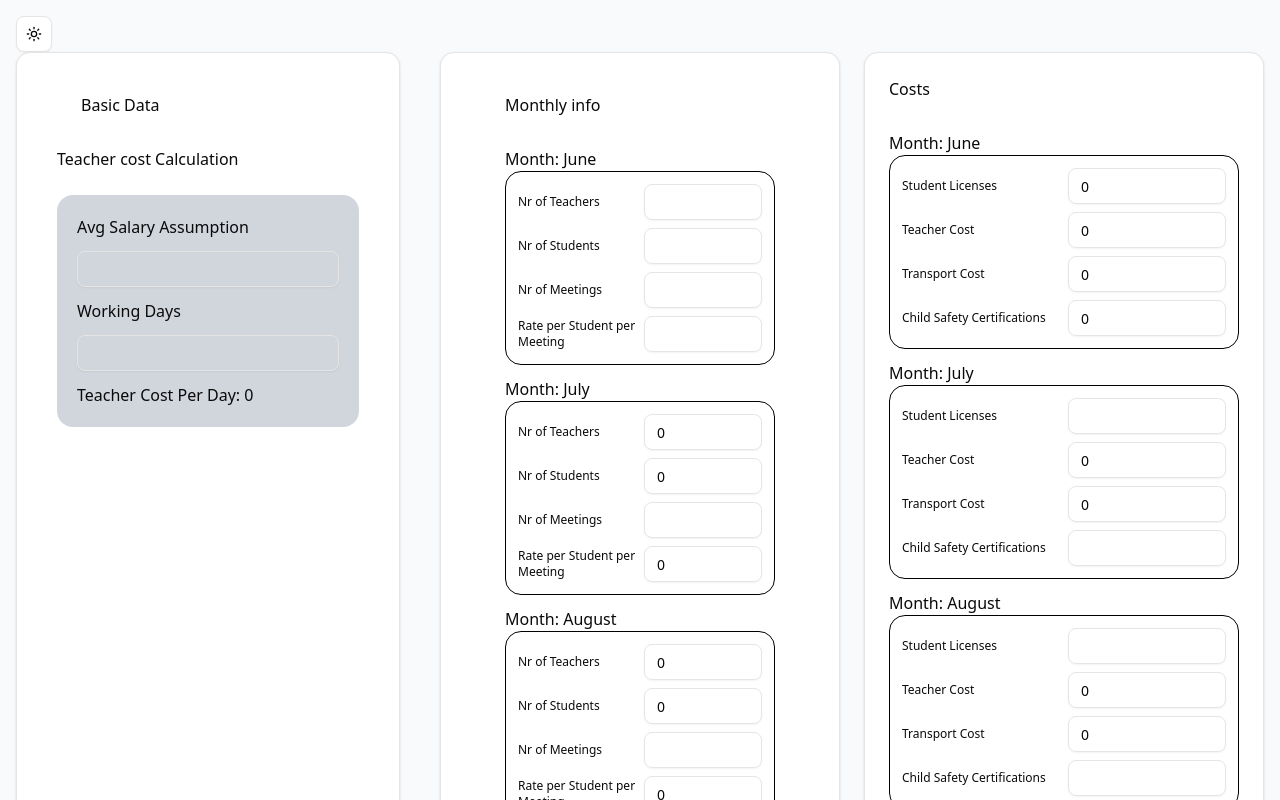
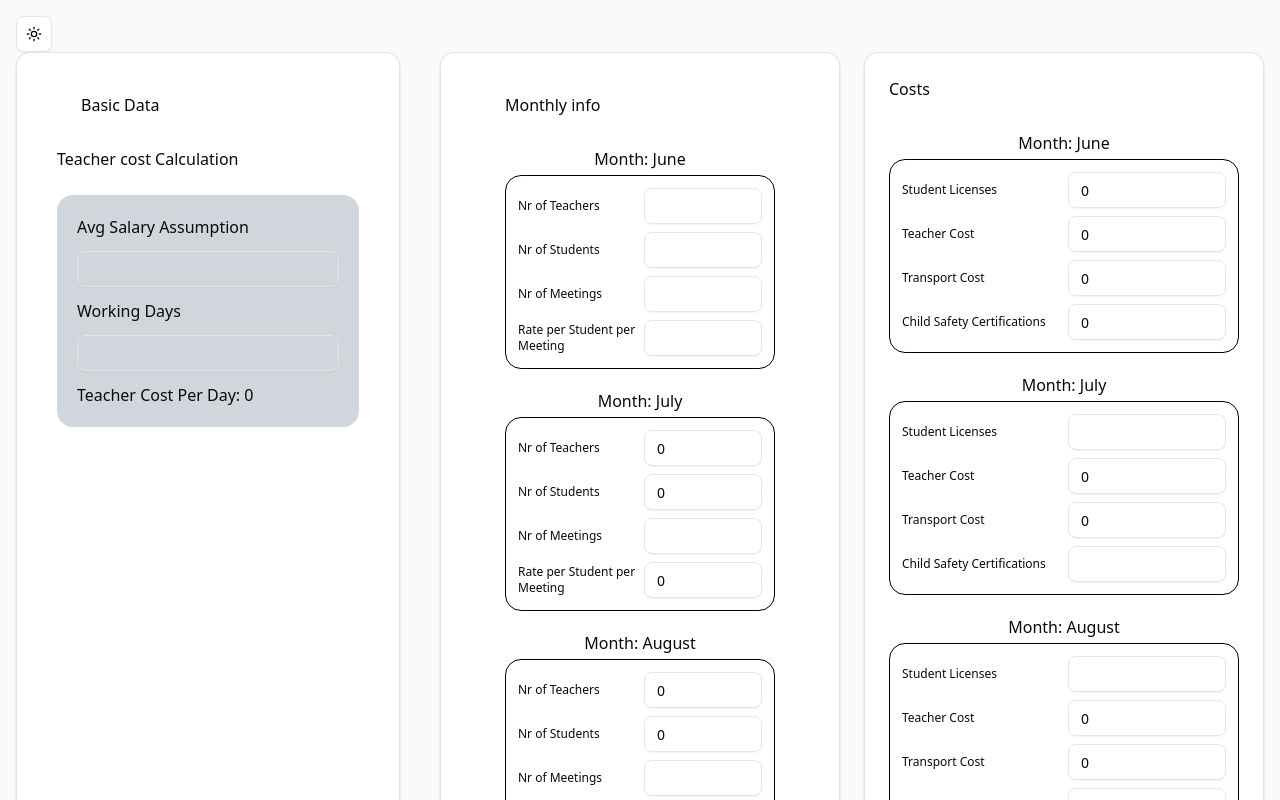
Before and after one commit to mikowhy33/franchise_calc, a Next.js app: page / in a window 1280 px wide. Shown: the top 800 px of the page. Built offline with nearby package versions, Linux system fonts and the light colour scheme.

Commit message:
[fix]- small improvements

```diff
--- a/src/components/homePage.tsx
+++ b/src/components/homePage.tsx
@@ -622,10 +622,10 @@ export default function MainnnPage() {
 					<CardHeader>Monthly info</CardHeader>
 
 					<CardContent>
-						<div className=" space-y-3 ">
+						<div className=" space-y-5 ">
 							{months.map((month, index) => (
 								<div key={month}>
-									<h2>Month: {month}</h2>
+									<h2 className="text-center mb-1">Month: {month}</h2>
 
 									{/* robi dwie kolumny dla par label input  items-center wyrownuje elementu pionowo do srodka*/}
 									<div className="grid grid-cols-2 gap-2 text-xs border border-black dark:border-amber-50 p-3 rounded-2xl items-center">
@@ -703,10 +703,10 @@ export default function MainnnPage() {
 					<CardHeader>Costs</CardHeader>
 
 					<CardContent>
-						<div className=" space-y-3 ">
+						<div className=" space-y-5 ">
 							{months.map((month, index) => (
 								<div key={month}>
-									<h2>Month: {month}</h2>
+									<h2 className="text-center mb-1">Month: {month}</h2>
 
 									<div className="grid grid-cols-2 gap-2 p-3 text-xs items-center border border-black dark:border-amber-50 rounded-2xl ">
 										<p>Student Licenses</p>
```
